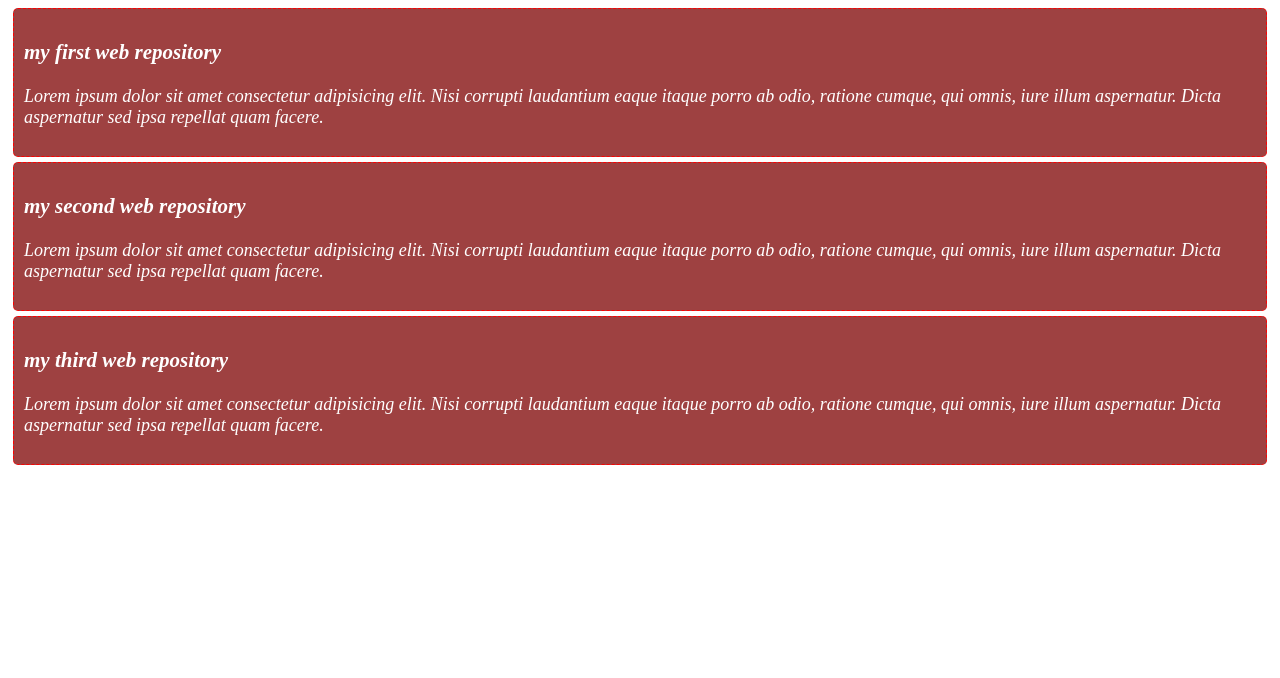
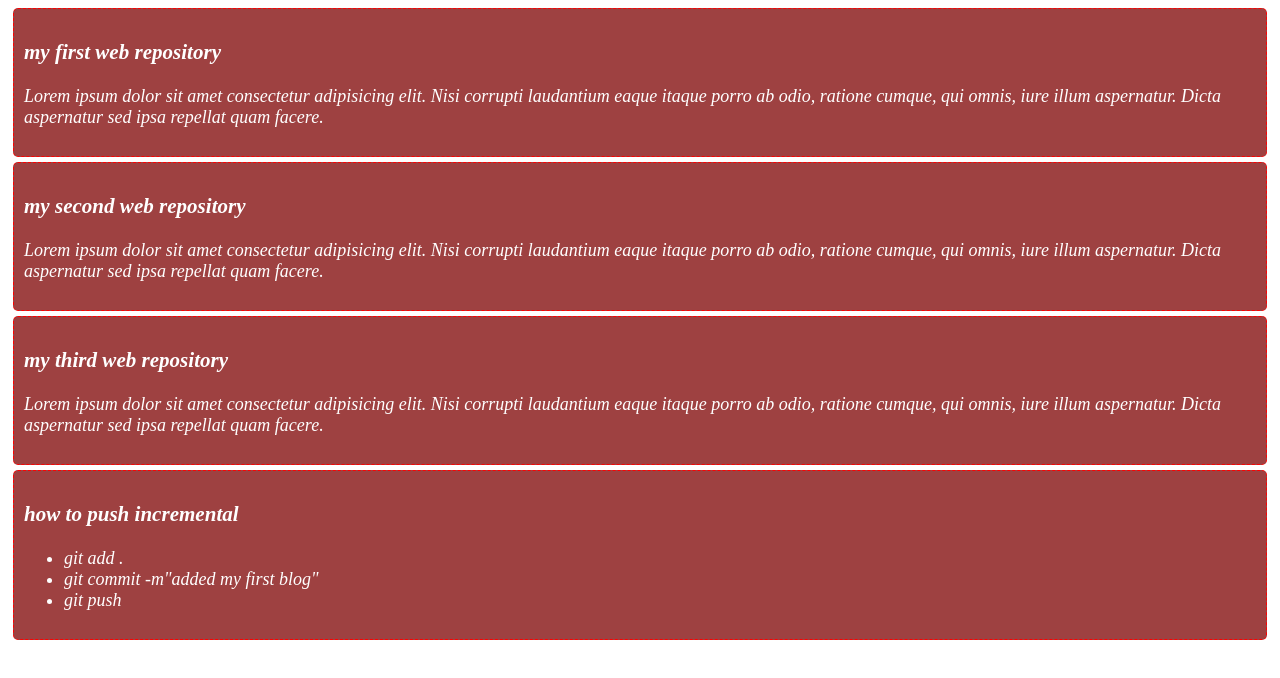
Before and after one commit to githubmisbah/my-simple-website, a plain HTML site: page index.html in a window 1280 px wide. Drawn offline with Linux system fonts and the light colour scheme.

Commit message:
added my first blog

```diff
--- a/index.html
+++ b/index.html
@@ -21,6 +21,13 @@
         <h3>my third web repository</h3>
         <p>Lorem ipsum dolor sit amet consectetur adipisicing elit. Nisi corrupti laudantium eaque itaque porro ab odio, ratione cumque, qui omnis, iure illum aspernatur. Dicta aspernatur sed ipsa repellat quam facere.</p>
     </div>
-
+    <div>
+        <h3>how to push incremental</h3>
+        <ul>
+            <li>git add .</li>
+            <li>git commit -m"added my first blog"</li>
+            <li>git push</li>
+        </ul>
+    </div>
 </body>
 </html>
```
